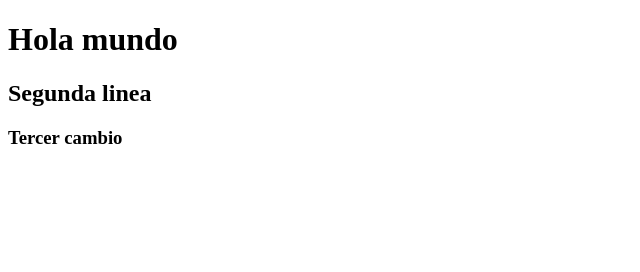
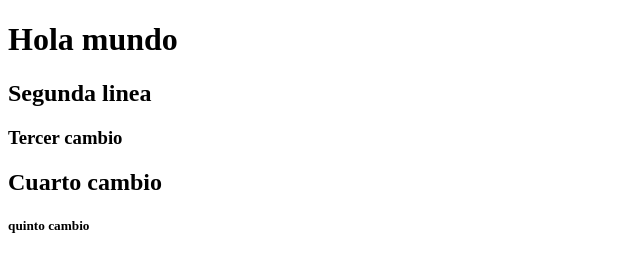
Before and after one commit to NayeliGS/Practica1Taller3, a plain HTML site: page index.html in a window 1280 px wide. Shown: the whole page, without its empty margins (0-640 px from the left). Drawn offline with Linux system fonts and the light colour scheme.

Commit message:
quinto cambio

```diff
--- a/index.html
+++ b/index.html
@@ -10,5 +10,7 @@
     <h1>Hola mundo</h1>
     <h2>Segunda linea</h2>
     <h3>Tercer cambio</h3>
+    <h2>Cuarto cambio</h2>
+    <h5>quinto cambio</h5>
 </body>
 </html>
```
